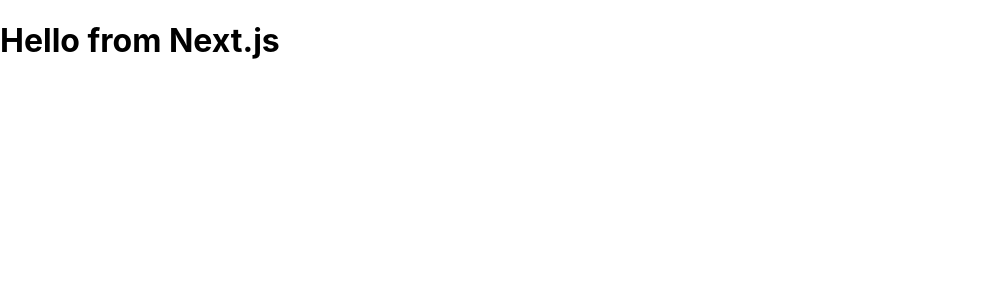
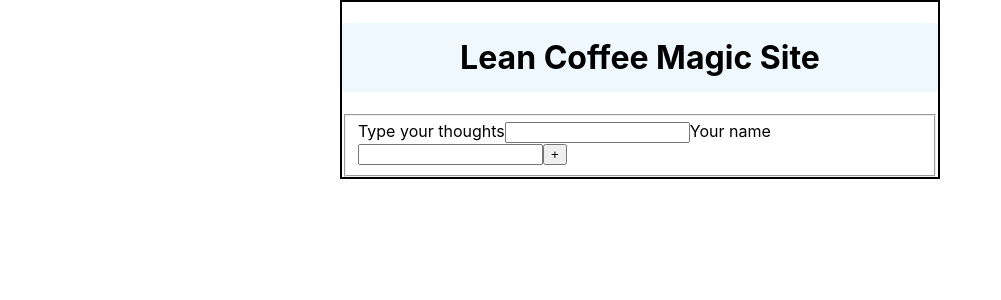
Before and after one commit to flipkoehler/lean-coffee, a Next.js app: page / in a window 1280 px wide. Shown: the top 300 px of the page, without its empty margins (0-1001 px from the left). Built offline with nearby package versions, Linux system fonts and the light colour scheme.

Commit message:
pump the data from a to b

```diff
--- /dev/null
+++ b/components/Card/Card.js
@@ -0,0 +1,26 @@
+import styled from "styled-components";
+import { data } from "../../lib/data";
+
+export default function Card({ card }) {
+  return (
+    <>
+      {" "}
+      {card.map((item) => {
+        return (
+          <>
+            <StyledSection>
+              <h2>{item.inputThoughts}</h2>
+              <p>{item.inputAuthor}</p>
+            </StyledSection>
+          </>
+        );
+      })}
+    </>
+  );
+}
+
+const StyledSection = styled.section`
+  border: 3px solid darkgray;
+  margin: 30px 30px;
+  padding: 20px;
+`;
--- /dev/null
+++ b/components/Form/Form.js
@@ -0,0 +1,22 @@
+export default function Form({ onChangeCard }) {
+  return (
+    <form onSubmit={handleSubmit}>
+      <fieldset>
+        <label htmlFor="thoughts">Type your thoughts</label>
+        <input id="thoughts" name="thoughts" required></input>
+        <label htmlFor="author">Your name</label>
+        <input id="author" name="author" required></input>
+        <button type="submit">+</button>
+      </fieldset>
+    </form>
+  );
+
+  function handleSubmit(event) {
+    event.preventDefault();
+    const inputThoughts = event.target.thoughts.value;
+    const inputAuthor = event.target.author.value;
+    const inputObject = { inputAuthor, inputThoughts };
+    onChangeCard(inputObject);
+    event.target.reset();
+  }
+}
--- /dev/null
+++ b/components/Header.js/Header.js
@@ -0,0 +1,16 @@
+import styled from "styled-components";
+
+export default function Header() {
+  return (
+    <>
+      <StyledHeading>Lean Coffee Magic Site</StyledHeading>
+    </>
+  );
+}
+
+const StyledHeading = styled.h1`
+  color: black;
+  background-color: aliceblue;
+  text-align: center;
+  padding: 15px;
+`;
--- /dev/null
+++ b/lib/data.js
@@ -0,0 +1,10 @@
+export const data = [
+  {
+    text: "Hello wordld",
+    author: "Ferdi",
+  },
+  {
+    text: "hello Ingo",
+    author: "Ingo",
+  },
+];
--- a/pages/index.js
+++ b/pages/index.js
@@ -1,7 +1,25 @@
+import { useState } from "react";
+import Card from "../components/Card/Card";
+import Form from "../components/Form/Form";
+import Header from "../components/Header.js/Header";
+
 export default function HomePage() {
+  const [card, setCard] = useState([]);
+  console.log(card, "card");
+
+  // function changeCard({ inputAuthor, inputThoughts }) {
+  //   setCard([{ inputAuthor, inputThoughts }]);
+  // }
+
+  const changeCard = (inputValues) => {
+    setCard([...card, inputValues]);
+  };
+
   return (
     <div>
-      <h1>Hello from Next.js</h1>
+      <Header />
+      <Card card={card} />
+      <Form onChangeCard={changeCard} />
     </div>
   );
 }
--- a/styles.js
+++ b/styles.js
@@ -11,5 +11,8 @@
     margin: 0;
     font-family: -apple-system, BlinkMacSystemFont, "Segoe UI", Roboto, Helvetica,
       Arial, sans-serif, "Apple Color Emoji", "Segoe UI Emoji", "Segoe UI Symbol";
+      max-width: 600px;
+      border: 2px solid black;
+      margin: 0 auto;
   }
 `;
```
Also changed, not shown: 1 other file (tests, documents, lock files or other folders).
